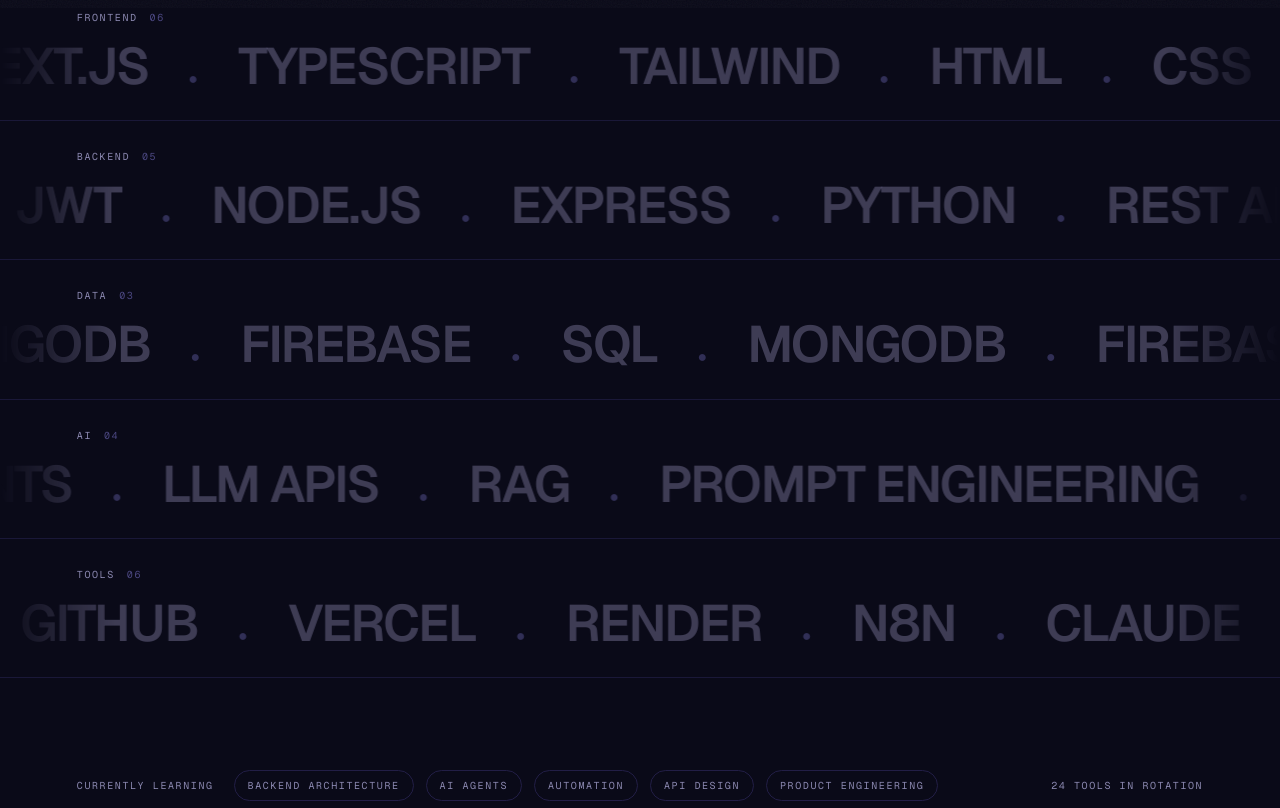
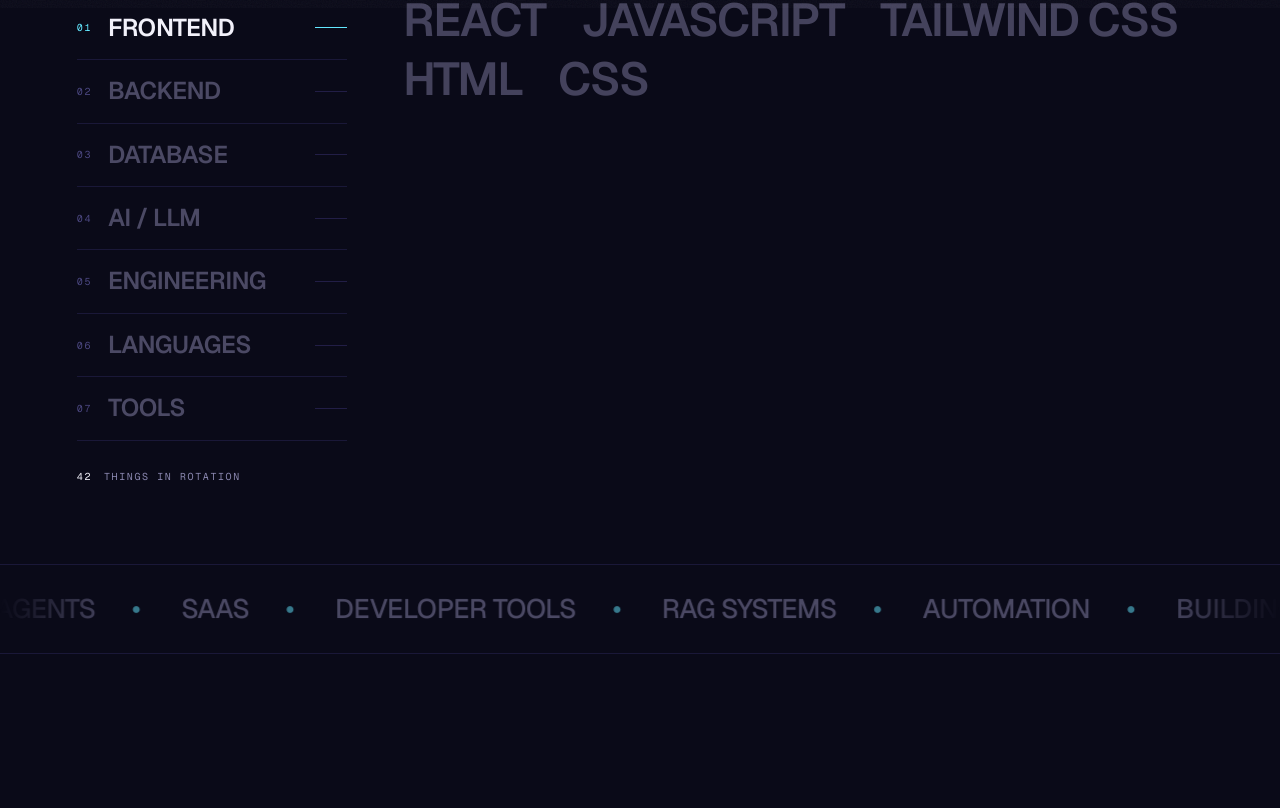
Before and after one commit to logeshk48/Portfolio-01, a Next.js app: page / in a window 1280 px wide. Shown: the part 1192-2000 px from the top of the page. Built offline with nearby package versions, Linux system fonts and the light colour scheme; a web font is replaced by a local one.

Commit message:
feat(stack): console layout, dealt transitions, ghost marks

```diff
--- a/app/globals.css
+++ b/app/globals.css
@@ -235,6 +235,91 @@ html.lenis body { height: auto; }
 @media (prefers-reduced-motion: reduce) {
   .rail-track { animation: none; }
 }
+/* ── stagger: the transition IS the design ──────
+   Every item carries its own delay, so switching group reads as a
+   deck being dealt rather than a block swapping. Remounting the list
+   replays it — no state machine, no exit animation to coordinate. */
+.deal {
+  opacity: 0;
+  animation: dealIn 0.7s var(--ease-slow) forwards;
+  animation-delay: calc(var(--i) * 45ms);
+}
+@keyframes dealIn {
+  from {
+    opacity: 0;
+    transform: translate3d(0, 26px, 0) skewY(2.5deg);
+    filter: blur(6px);
+  }
+  to {
+    opacity: 1;
+    transform: none;
+    filter: blur(0);
+  }
+}
+
+/* the index: a bar that grows from nothing when a group is armed */
+.idx-bar {
+  transform: scaleX(0);
+  transform-origin: left;
+  transition: transform 0.55s var(--ease-slow);
+}
+.idx[data-on="true"] .idx-bar {
+  transform: scaleX(1);
+}
+
+@media (prefers-reduced-motion: reduce) {
+  .deal { opacity: 1; animation: none; }
+}
+/* ── stagger: the transition IS the design ──────
+   Every item carries its own delay, so switching group reads as a
+   deck being dealt rather than a block swapping. Remounting the list
+   replays it — no state machine, no exit animation to coordinate. */
+.deal {
+  opacity: 0;
+  animation: dealIn 0.7s var(--ease-slow) forwards;
+  animation-delay: calc(var(--i) * 45ms);
+}
+@keyframes dealIn {
+  from {
+    opacity: 0;
+    transform: translate3d(0, 26px, 0) skewY(2.5deg);
+    filter: blur(6px);
+  }
+  to {
+    opacity: 1;
+    transform: none;
+    filter: blur(0);
+  }
+}
+
+/* the ghost mark: huge, faint, monochrome. It never enters the
+   palette and it never occupies layout — it only ever answers. */
+.ghost {
+  color: #f2f1fa;
+  opacity: 0;
+  transform: translateY(-50%) scale(0.88);
+  transition:
+    opacity 0.7s var(--ease-slow),
+    transform 0.9s var(--ease-slow);
+}
+.ghost[data-on="true"] {
+  opacity: 0.055;
+  transform: translateY(-50%) scale(1);
+}
+
+/* the index: a bar that grows from nothing when a group is armed */
+.idx-bar {
+  transform: scaleX(0);
+  transform-origin: left;
+  transition: transform 0.55s var(--ease-slow);
+}
+.idx[data-on="true"] .idx-bar {
+  transform: scaleX(1);
+}
+
+@media (prefers-reduced-motion: reduce) {
+  .deal { opacity: 1; animation: none; }
+}
 
 /* ── scroll reveal ────────────────────────────── */
 .reveal {
--- a/components/sections/Stack.tsx
+++ b/components/sections/Stack.tsx
@@ -1,37 +1,45 @@
 "use client";
 
 import { useState } from "react";
-import Reveal from "@/components/ui/Reveal";
 import SectionHead from "@/components/ui/SectionHead";
-import { EXPLORING, STACK, TOOL_COUNT, type Tool } from "@/lib/stack";
+import { markPath } from "@/lib/marks";
+import { INTERESTS, STACK, TOTAL } from "@/lib/stack";
 
 /**
- * Five rails, running continuously in alternating directions at
- * different speeds so they never march in lockstep. Each track holds
- * its list twice and travels exactly half its own width, which is why
- * the loop has no visible seam.
+ * A console, not a list.
  *
- * Hovering a rail stops it. That is the whole reason the notes work —
- * a marquee you cannot read is decoration, one you can stop is an
- * interface.
+ * The index on the left stays put; the right column re-deals on every
+ * switch. Because the item list is keyed by group, React throws the
+ * old nodes away and the CSS animation replays from scratch — which
+ * means no exit choreography to coordinate and no state machine. The
+ * transition is the whole design.
  */
 
-const tool = [
-  "font-display font-semibold uppercase",
-  "text-[clamp(26px,4vw,56px)] leading-none tracking-[-0.035em]",
-  "text-muted/40 transition-colors duration-300",
-  "hover:text-text",
+const idx = [
+  "idx group flex w-full items-center gap-4 py-[13px] text-left",
+  "border-b border-line/70 last:border-b-0",
 ].join(" ");
 
-const dot = "select-none text-line-hi/60";
+const idxNum = [
+  "font-mono text-[10px] tracking-[0.16em]",
+  "transition-colors duration-500",
+].join(" ");
 
-const chip = [
-  "label rounded-full border border-line px-[13px] py-[7px]",
-  "transition-colors duration-500 hover:border-line-hi hover:text-text",
+const idxLabel = [
+  "font-display text-[clamp(19px,1.9vw,26px)] font-semibold uppercase",
+  "tracking-[-0.02em] transition-colors duration-500",
+].join(" ");
+
+const item = [
+  "deal font-display font-semibold uppercase",
+  "text-[clamp(24px,3.6vw,52px)] leading-[1.04] tracking-[-0.035em]",
+  "text-muted/45 transition-colors duration-300 hover:text-text",
 ].join(" ");
 
 export default function Stack() {
-  const [note, setNote] = useState<string | null>(null);
+  const [active, setActive] = useState(0);
+  const [mark, setMark] = useState<string | null>(null);
+  const group = STACK[active];
 
   return (
     <section id="stack" className="overflow-hidden py-28 lg:py-36">
@@ -44,81 +52,110 @@ export default function Stack() {
               What I <span className="ice">Build</span> With
             </>
           }
-          lede="No proficiency bars. Hover a row to stop it, then hover anything to see what it is for."
+          lede="No proficiency bars. Pick a layer — the rest is what I actually reach for."
         />
       </div>
 
-      <div className="mt-16 border-t border-line/70">
-        {STACK.map((group, i) => {
-          const back = i % 2 === 1;
-          const dur = 34 + i * 7;
+      <div className="mt-16 px-(--gut)">
+        <div className="grid grid-cols-[minmax(200px,270px)_1fr] gap-14 border-t border-line/70 pt-10 max-lg:grid-cols-1 max-lg:gap-8">
+          {/* ── index ───────────────────────────────── */}
+          <div className="lg:sticky lg:top-24 lg:self-start">
+            {STACK.map((g, i) => {
+              const on = i === active;
+              return (
+                <button
+                  key={g.id}
+                  className={idx}
+                  data-on={on}
+                  onMouseEnter={() => {
+                    setActive(i);
+                    setMark(null);
+                  }}
+                  onFocus={() => setActive(i)}
+                  onClick={() => setActive(i)}
+                  aria-pressed={on}
+                >
+                  <span
+                    className={`${idxNum} ${on ? "text-ice" : "text-line-hi"}`}
+                  >
+                    {String(i + 1).padStart(2, "0")}
+                  </span>
 
-          // the list is rendered twice; the second pass is scenery
-          const run: Tool[] = [...group.items, ...group.items];
+                  <span
+                    className={`${idxLabel} ${
+                      on ? "text-text" : "text-muted/50"
+                    }`}
+                  >
+                    {g.label}
+                  </span>
 
-          return (
-            <div key={group.label} className="border-b border-line/70 py-7">
-              <div className="label mb-4 flex items-center gap-3 px-(--gut)">
-                {group.label}
-                <span className="text-line-hi">
-                  {String(group.items.length).padStart(2, "0")}
+                  <span className="ml-auto h-px w-8 bg-line">
+                    <span className="idx-bar block h-px w-full bg-ice" />
+                  </span>
+                </button>
+              );
+            })}
+
+            <div className="label mt-7 flex items-center gap-3">
+              <span className="text-text">{TOTAL}</span>
+              things in rotation
+            </div>
+          </div>
+
+          {/* ── the deal ────────────────────────────── */}
+          <div className="relative min-h-[46vh]">
+            {/* the ghost sits behind everything and never moves the
+                layout, so items without a mark cost nothing */}
+            <svg
+              className="ghost pointer-events-none absolute right-0 top-1/2 -translate-y-1/2"
+              viewBox="0 0 24 24"
+              width="440"
+              height="440"
+              data-on={mark ? "true" : "false"}
+              aria-hidden
+            >
+              {mark && <path d={mark} fill="currentColor" />}
+            </svg>
+
+            <div
+              key={group.id}
+              className="relative flex flex-wrap items-baseline gap-x-9 gap-y-3"
+            >
+              {group.items.map((name, i) => (
+                <span
+                  key={name}
+                  className={item}
+                  style={{ "--i": i } as React.CSSProperties}
+                  onMouseEnter={() => setMark(markPath(name))}
+                  onMouseLeave={() => setMark(null)}
+                >
+                  {name}
                 </span>
-              </div>
-
-              <div className="rail">
-                <div
-                  className="rail-track"
-                  data-dir={back ? "back" : "fwd"}
-                  style={{ "--dur": `${dur}s` } as React.CSSProperties}
-                >
-                  {run.map((item, k) => (
-                    <span
-                      key={`${item.name}-${k}`}
-                      className="flex items-baseline gap-10"
-                      onMouseEnter={() =>
-                        setNote(`${item.name} — ${item.note}`)
-                      }
-                      onMouseLeave={() => setNote(null)}
-                    >
-                      <span className={tool}>{item.name}</span>
-                      <span className={dot} aria-hidden>
-                        &#9679;
-                      </span>
-                    </span>
-                  ))}
-                </div>
-              </div>
+              ))}
             </div>
-          );
-        })}
+          </div>
+        </div>
       </div>
 
-      <div className="px-(--gut)">
-        {/* one fixed slot for the note, so nothing reflows on hover */}
-        <div className="mt-8 flex h-5 items-center">
-          <span
-            className={[
-              "label transition-opacity duration-300",
-              note ? "text-text opacity-100" : "opacity-0",
-            ].join(" ")}
+      {/* ── interests: appetite, not credentials ────── */}
+      <div className="mt-20 border-y border-line/70 py-6">
+        <div className="rail">
+          <div
+            className="rail-track"
+            style={{ "--dur": "46s" } as React.CSSProperties}
           >
-            {note ?? "\u00A0"}
-          </span>
-        </div>
-
-        <Reveal delay={120}>
-          <div className="mt-10 flex flex-wrap items-center gap-x-3 gap-y-3">
-            <span className="label mr-2 text-ice">Currently learning</span>
-            {EXPLORING.map((item) => (
-              <span key={item} className={chip}>
-                {item}
+            {[...INTERESTS, ...INTERESTS].map((x, k) => (
+              <span key={`${x}-${k}`} className="flex items-center gap-9">
+                <span className="font-display text-[clamp(18px,2.1vw,30px)] font-medium uppercase tracking-[-0.02em] text-muted/50">
+                  {x}
+                </span>
+                <span className="text-ice/50" aria-hidden>
+                  &#9679;
+                </span>
               </span>
             ))}
-            <span className="label ml-auto max-sm:ml-0">
-              {TOOL_COUNT} tools in rotation
-            </span>
           </div>
-        </Reveal>
+        </div>
       </div>
     </section>
   );
--- /dev/null
+++ b/lib/marks.ts
@@ -0,0 +1,45 @@
+import * as si from "simple-icons";
+
+/**
+ * Ghost marks.
+ *
+ * Half the stack has no logo — RAG, Authentication, JWT, MVP work —
+ * so logos can never be the layout. They are an atmospheric response
+ * instead: hover something that has one and it fades in huge and
+ * faint behind the list. Items without a mark simply do not trigger
+ * it, and because nothing was reserved for them, nothing looks
+ * missing.
+ *
+ * simple-icons ships raw path data, so we take the path and drop the
+ * brand colour entirely — one fill, inherited, no palette pollution.
+ */
+
+type Icon = { path: string };
+
+const ICONS: Record<string, Icon | undefined> = {
+  React: si.siReact,
+  JavaScript: si.siJavascript,
+  "Tailwind CSS": si.siTailwindcss,
+  HTML: si.siHtml5,
+  CSS: si.siCss,
+  "Node.js": si.siNodedotjs,
+  "Express.js": si.siExpress,
+  Python: si.siPython,
+  MongoDB: si.siMongodb,
+  SQL: si.siMysql,
+  Firebase: si.siFirebase,
+  Git: si.siGit,
+  GitHub: si.siGithub,
+  Postman: si.siPostman,
+  Vercel: si.siVercel,
+  Render: si.siRender,
+  Netlify: si.siNetlify,
+  Claude: si.siClaude,
+  Notion: si.siNotion,
+  C: si.siC,
+};
+
+/** the 24x24 path for a name, or null when there is no mark */
+export function markPath(name: string): string | null {
+  return ICONS[name]?.path ?? null;
+}
--- a/lib/stack.ts
+++ b/lib/stack.ts
@@ -1,80 +1,98 @@
 /**
- * The stack, grouped by what it does rather than by hype.
+ * The stack, as a console rather than a list.
  *
- * No proficiency percentages. Nobody believes "React 85%" and it
- * invites a question you cannot answer honestly. Each tool carries a
- * short note on its role instead — a reader learns more from "what is
- * this for" than from a bar chart.
+ * No proficiency bars. Seven groups, selectable, and the whole right
+ * column re-staggers on every switch — the transition is the design.
  */
 
-export interface Tool {
-  name: string;
-  note: string;
-}
-
 export interface StackGroup {
+  id: string;
   label: string;
-  items: Tool[];
+  items: string[];
 }
 
 export const STACK: StackGroup[] = [
   {
+    id: "frontend",
     label: "Frontend",
+    items: ["React", "JavaScript", "Tailwind CSS", "HTML", "CSS"],
+  },
+  {
+    id: "backend",
+    label: "Backend",
     items: [
-      { name: "React", note: "Component UI" },
-      { name: "Next.js", note: "App Router, SSR" },
-      { name: "TypeScript", note: "Types end to end" },
-      { name: "Tailwind", note: "Design tokens" },
-      { name: "HTML", note: "Semantic markup" },
-      { name: "CSS", note: "Layout, motion" },
+      "Node.js",
+      "Express.js",
+      "Python",
+      "REST APIs",
+      "Backend Development",
     ],
   },
   {
-    label: "Backend",
+    id: "database",
+    label: "Database",
+    items: ["MongoDB", "SQL", "Firebase"],
+  },
+  {
+    id: "ai",
+    label: "AI / LLM",
     items: [
-      { name: "Node.js", note: "Runtime" },
-      { name: "Express", note: "Routing, middleware" },
-      { name: "Python", note: "Scripts, data work" },
-      { name: "REST APIs", note: "Contracts between services" },
-      { name: "JWT", note: "Access and refresh tokens" },
+      "LLM Integration",
+      "RAG",
+      "Prompt Engineering",
+      "AI Assistants",
+      "AI Agents",
+      "Natural-Language Parsing",
+      "Voice Input",
     ],
   },
   {
-    label: "Data",
+    id: "engineering",
+    label: "Engineering",
     items: [
-      { name: "MongoDB", note: "Documents, aggregation" },
-      { name: "Firebase", note: "Auth, realtime" },
-      { name: "SQL", note: "Relational queries" },
+      "Full-Stack",
+      "Authentication",
+      "JWT",
+      "CRUD Systems",
+      "API Integration",
+      "Validation",
+      "Deployment",
+      "MVP Development",
     ],
   },
   {
-    label: "AI",
-    items: [
-      { name: "LLM APIs", note: "Model calls in production" },
-      { name: "RAG", note: "Retrieval over own data" },
-      { name: "Prompt Engineering", note: "Getting reliable output" },
-      { name: "AI Agents", note: "Multi-step tool use" },
-    ],
+    id: "languages",
+    label: "Languages",
+    items: ["JavaScript", "Python", "SQL", "C"],
   },
   {
+    id: "tools",
     label: "Tools",
     items: [
-      { name: "Git", note: "Version control" },
-      { name: "GitHub", note: "Repos, actions" },
-      { name: "Vercel", note: "Deploys, previews" },
-      { name: "Render", note: "Server hosting" },
-      { name: "n8n", note: "Workflow automation" },
-      { name: "Claude", note: "Pair programming" },
+      "Git",
+      "GitHub",
+      "VS Code",
+      "Postman",
+      "Vercel",
+      "Render",
+      "Netlify",
+      "n8n",
+      "Claude",
+      "Notion",
     ],
   },
 ];
 
-export const EXPLORING: string[] = [
-  "Backend Architecture",
+/** the moving rail at the bottom — appetite, not credentials */
+export const INTERESTS: string[] = [
+  "AI Products",
   "AI Agents",
+  "SaaS",
+  "Developer Tools",
+  "RAG Systems",
   "Automation",
-  "API Design",
-  "Product Engineering",
+  "Building MVPs",
+  "Turning Ideas Into Products",
 ];
 
-export const TOOL_COUNT = STACK.reduce((n, g) => n + g.items.length, 0);
+export const TOTAL = STACK.reduce((n, g) => n + g.items.length, 0);
--- a/package.json
+++ b/package.json
@@ -19,6 +19,7 @@
     "next": "16.3.2",
     "react": "19.2.8",
     "react-dom": "19.2.8",
+    "simple-icons": "^16.29.0",
     "three": "^0.185.1"
   },
   "devDependencies": {
```
Also changed, not shown: 1 other file (tests, documents, lock files or other folders).
